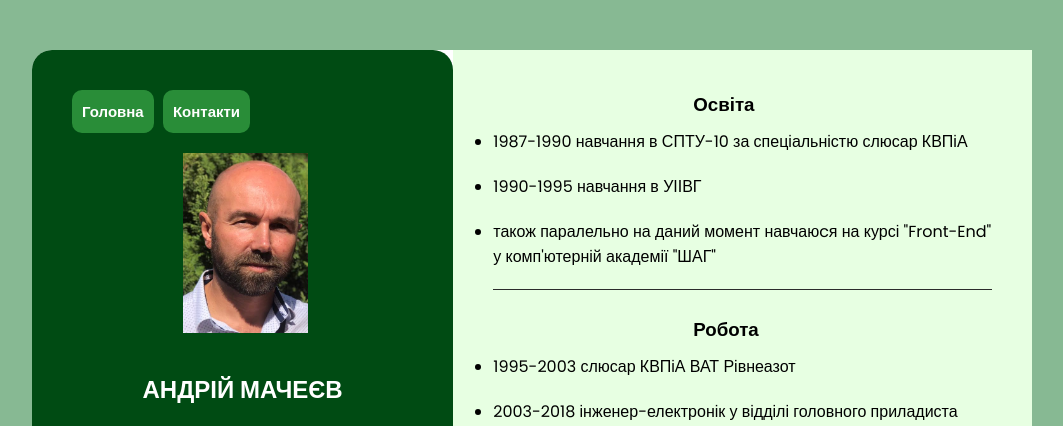
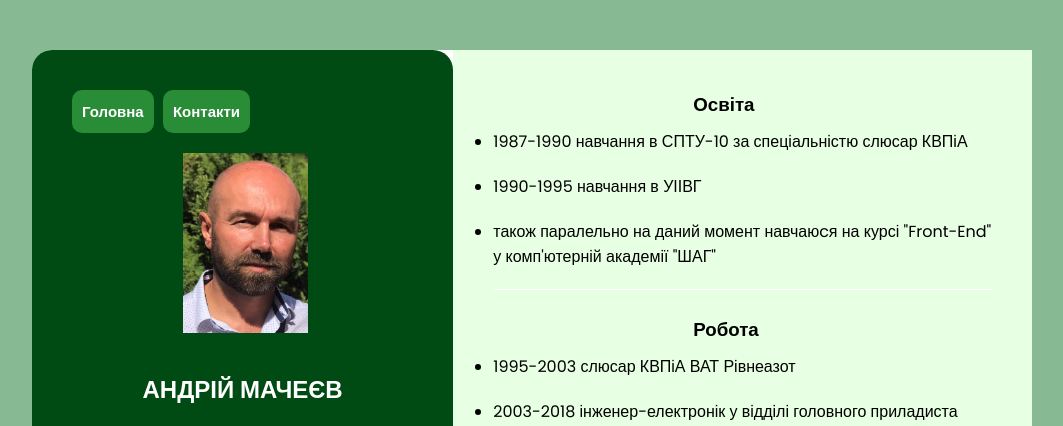
Before and after one commit to macheyevandriy/Own-Portfolio, a plain HTML site: page index.html in a window 1280 px wide. Shown: the top 426 px of the page, without its empty margins (108-1171 px from the left). Drawn offline with Linux system fonts and the light colour scheme.

Commit message:
my commits

```diff
--- a/style.css
+++ b/style.css
@@ -93,7 +93,7 @@ body
     position: relative;
     display: flex;
     flex-direction: column;
-    border-bottom: 1px solid rgb(44, 44, 44);
+    border-bottom: 1px solid rgb(255, 255, 255);
     margin-bottom: 25px;
 }
 
```
Also changed, not shown: contact_1.html (+1 -1 lines).
